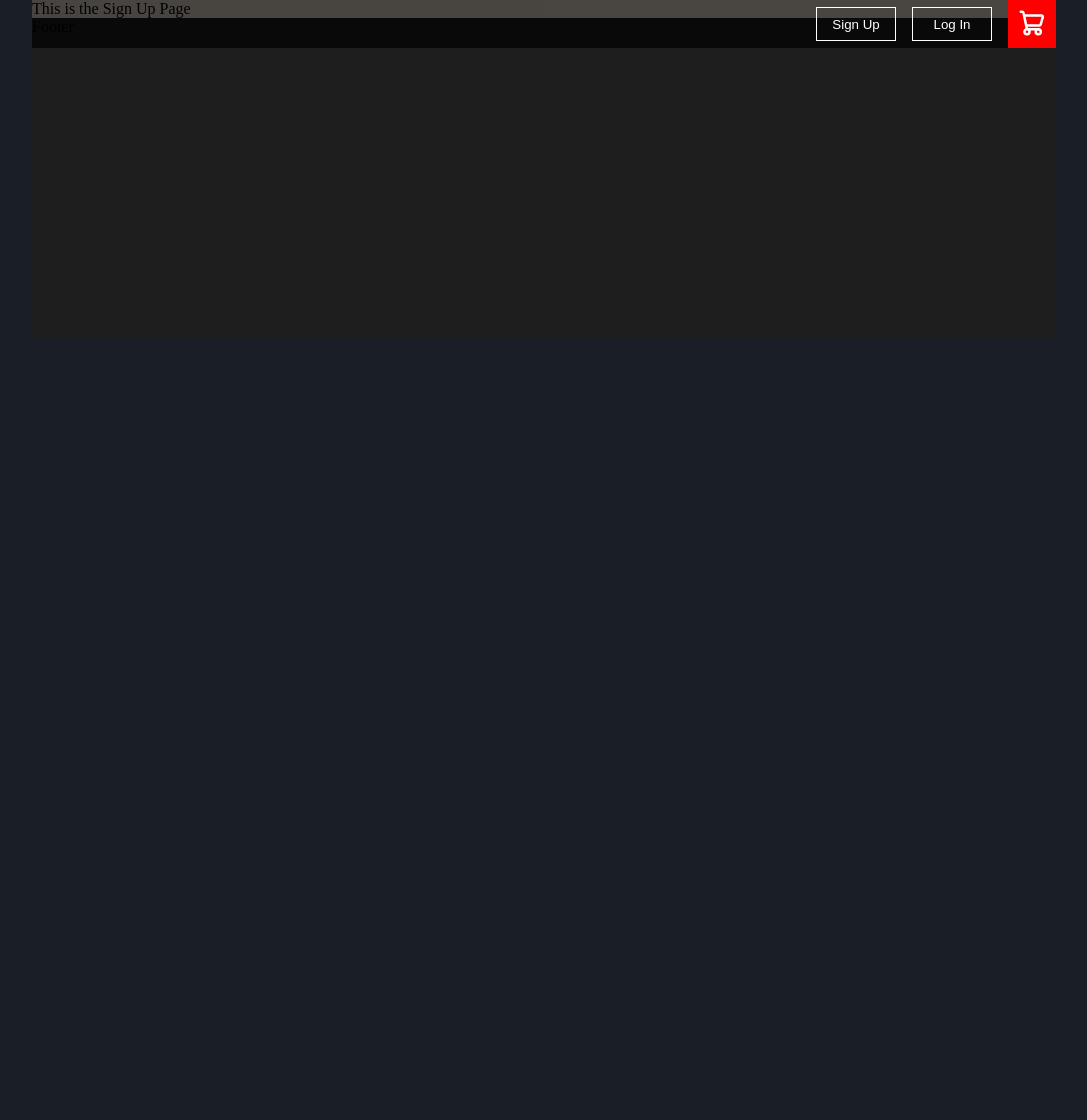
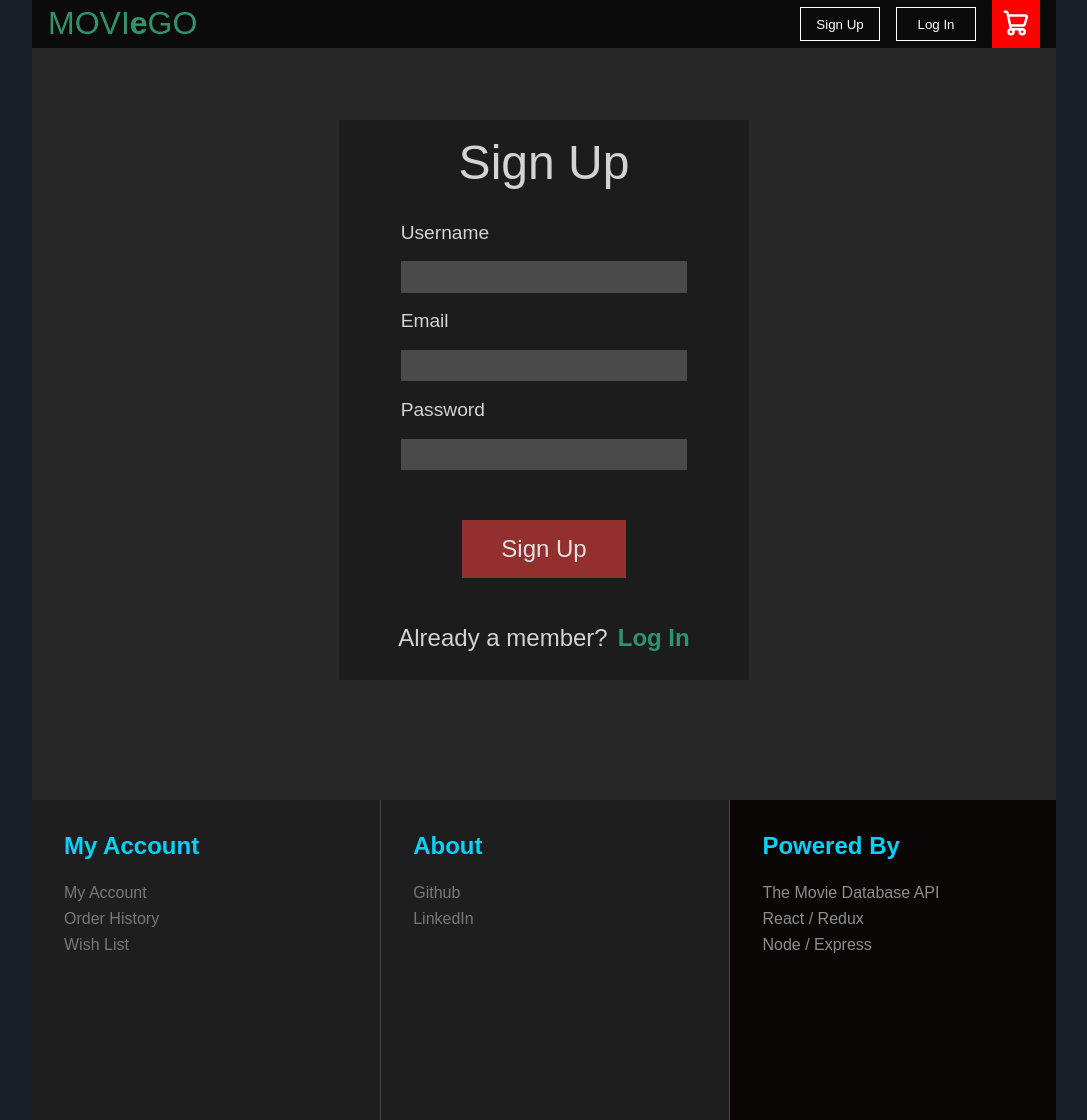
Before and after one commit to RohanMangroo/eCommerceProject, a React (Create React App) app in the folder frontend/: page /signUp in a window 1280 px wide. Shown: the whole page, without its empty margins (96-1183 px from the left). Before the commit the page ends 800 px from the top, so only its background shows below. Built offline with nearby package versions, Linux system fonts and the light colour scheme.

Commit message:
added signup page

```diff
--- a/frontend/src/components/Footer.js
+++ b/frontend/src/components/Footer.js
@@ -2,5 +2,27 @@ import React from 'react';
 import '../styles/footer.css';
 
 export default function Footer() {
-  return <div className="footer">Footer</div>;
+  return (
+    <div className="footer flex-row">
+      <section className="flex-col">
+        <header>My Account</header>
+        <span>My Account</span>
+        <span>Order History</span>
+        <span>Wish List</span>
+      </section>
+      <section className="flex-col">
+        <header>About</header>
+        <span>Github</span>
+        <span>LinkedIn</span>
+      </section>
+      <section className="center-items">
+        <div className="flex-col">
+          <header>Powered By</header>
+          <span>The Movie Database API</span>
+          <span>React / Redux</span>
+          <span>Node / Express</span>
+        </div>
+      </section>
+    </div>
+  );
 }
--- a/frontend/src/components/Navbar.js
+++ b/frontend/src/components/Navbar.js
@@ -9,7 +9,7 @@ export default function Navbar() {
       <Link className="nav-link" to="/signUp">
         <button>Sign Up</button>
       </Link>
-      <Link className="nav-link" to="/logIn">
+      <Link className="nav-link" to="/">
         <button>Log In</button>
       </Link>
       <Link to="/logIn">
@@ -17,6 +17,11 @@ export default function Navbar() {
           <CartIcon />
         </button>
       </Link>
+      <Link to="/">
+        <span className="movie-go-title">
+          MOVI<b>e</b>GO
+        </span>
+      </Link>
     </div>
   );
 }
--- a/frontend/src/components/SignUp.js
+++ b/frontend/src/components/SignUp.js
@@ -1,5 +1,25 @@
 import React from 'react';
+import '../styles/form.css';
 
 export default function SignUp() {
-  return <div>This is the Sign Up Page</div>;
+  return (
+    <div className="sign-up-page center-items">
+      <div className="form-container flex-col center-items">
+        <span className="sign-up center-items">Sign Up</span>
+
+        <form className="flex-col center-items">
+          <label htmlFor="username">Username</label>
+          <input type="text" name="username" id="username" required></input>
+          <label htmlFor="email">Email</label>
+          <input type="email" name="email" id="email" required></input>
+          <label html="password">Password</label>
+          <input type="text" name="password" id="password" required></input>
+          <button className="my-btn">Sign Up</button>
+        </form>
+        <span className="already-member center-items">
+          Already a member? <b className="bold"> Log In </b>
+        </span>
+      </div>
+    </div>
+  );
 }
--- a/frontend/src/components/UniversalRoutes.js
+++ b/frontend/src/components/UniversalRoutes.js
@@ -2,7 +2,6 @@ import React from 'react';
 import { Routes, Route } from 'react-router-dom';
 import Homepage from './Homepage';
 import SignUp from './SignUp';
-import LogIn from './LogIn';
 
 export default function UniversalRoutes() {
   return (
@@ -10,7 +9,6 @@ export default function UniversalRoutes() {
       <Routes>
         <Route path="/" element={<Homepage />}></Route>
         <Route path="/signUp" element={<SignUp />}></Route>
-        <Route path="/logIn" element={<LogIn />}></Route>
       </Routes>
     </>
   );
--- a/frontend/src/styles/footer.css
+++ b/frontend/src/styles/footer.css
@@ -2,4 +2,37 @@
   height: 20rem;
   width: 100%;
   background-color: rgb(30, 30, 30);
+  justify-content: space-between;
 }
+
+.footer section {
+  height: 100%;
+  width: 50%;
+  font-family: sans-serif;
+}
+
+.footer section:nth-child(1),
+.footer section:nth-child(2) {
+  border-right: solid thin rgb(71, 71, 71);
+  color: rgb(120, 120, 120);
+  padding: 2rem;
+  gap: 8px;
+}
+
+.footer section:nth-child(1) header,
+.footer section:nth-child(2) header,
+.footer section:nth-child(3) div header {
+  margin-bottom: 1rem;
+  color: rgb(13, 208, 248);
+  font-size: 1.5rem;
+  font-weight: bold;
+}
+
+.footer section:nth-child(3) div {
+  padding: 2rem;
+  height: 100%;
+  width: 100%;
+  background-color: rgb(10, 6, 6);
+  color: rgb(142, 142, 142);
+  gap: 8px;
+}
--- /dev/null
+++ b/frontend/src/styles/form.css
@@ -0,0 +1,69 @@
+.sign-up-page {
+  height: 100vh;
+  width: 100%;
+  background-color: rgb(39, 39, 39);
+  font-family: sans-serif;
+}
+
+.form-container {
+  height: 70%;
+  width: 40%;
+}
+
+.form-container form {
+  height: 70%;
+  width: 100%;
+  justify-content: space-evenly;
+  background-color: rgb(28, 28, 28);
+}
+
+.form-container span {
+  height: 15%;
+  background-color: rgb(28, 28, 28);
+  width: 100%;
+}
+
+.form-container form label {
+  font-size: 1.2rem;
+  width: 70%;
+  color: lightgrey;
+  font-weight: 100;
+}
+
+.form-container form input {
+  height: 8%;
+  width: 70%;
+  background-color: rgb(74, 74, 74);
+  border: none;
+}
+
+.form-container form input:focus {
+  background-color: rgb(158, 158, 158);
+}
+
+.form-container form button {
+  height: 15%;
+  width: 40%;
+  border: none;
+  cursor: pointer;
+  background-color: rgb(147, 47, 47);
+  color: rgb(226, 226, 226);
+  font-size: 1.5rem;
+  margin-top: 2rem;
+}
+
+.sign-up {
+  font-size: 3rem;
+  color: lightgrey;
+}
+
+.already-member {
+  font-size: 1.5rem;
+  color: lightgrey;
+  font-weight: 100;
+}
+
+.bold {
+  color: rgb(47, 147, 107);
+  margin-left: 10px;
+}
--- a/frontend/src/styles/navbar.css
+++ b/frontend/src/styles/navbar.css
@@ -5,10 +5,8 @@
   justify-content: flex-end;
   align-items: center;
   gap: 1rem;
-
   overflow: hidden;
-  position: fixed; /* Set the navbar to fixed position */
-
+  position: fixed;
   z-index: 10;
 }
 
@@ -37,3 +35,14 @@
   border: none;
   background-color: red;
 }
+
+.movie-go-title {
+  font-size: 2rem;
+  font-weight: 100;
+  font-family: sans-serif;
+  position: absolute;
+  top: 0;
+  left: 0;
+  color: rgb(47, 147, 107);
+  margin: 5px 0 auto 1rem;
+}
```
